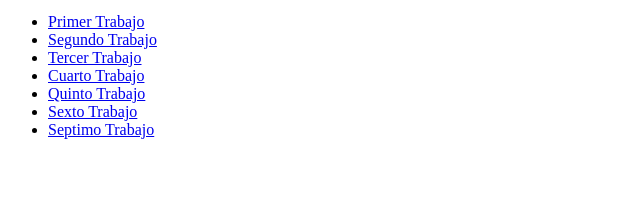
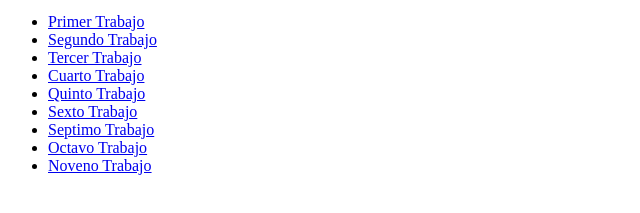
Before and after one commit to tshakeit/plataformas-moviles-entregas, a plain HTML site: page index.html in a window 1280 px wide. Shown: the part 101-314 px from the top of the page, without its empty margins (0-640 px from the left). Drawn offline with Linux system fonts and the light colour scheme.

Commit message:
index.html

```diff
--- a/index.html
+++ b/index.html
@@ -16,6 +16,7 @@
        <li><a href="tp-5/">Quinto Trabajo</a></li>
        <li><a href="tp-6/">Sexto Trabajo</a></li>
        <li><a href="tp-7/">Septimo Trabajo</a></li>
-
+       <li><a href="tp-8/">Octavo Trabajo</a></li>
+       <li><a href="tp-9/">Noveno Trabajo</a></li>
 </body>
 </html>
```
